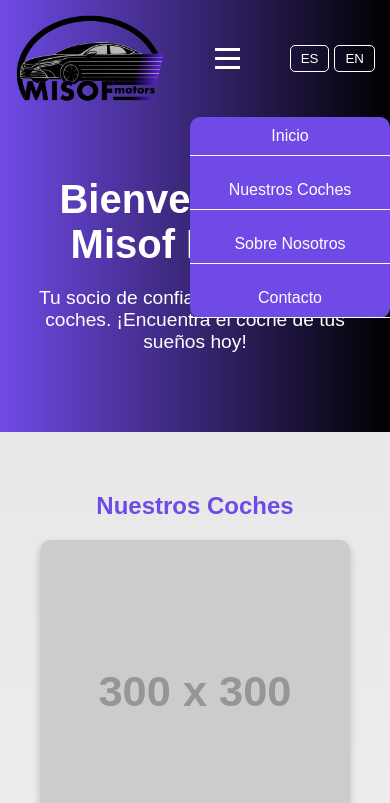
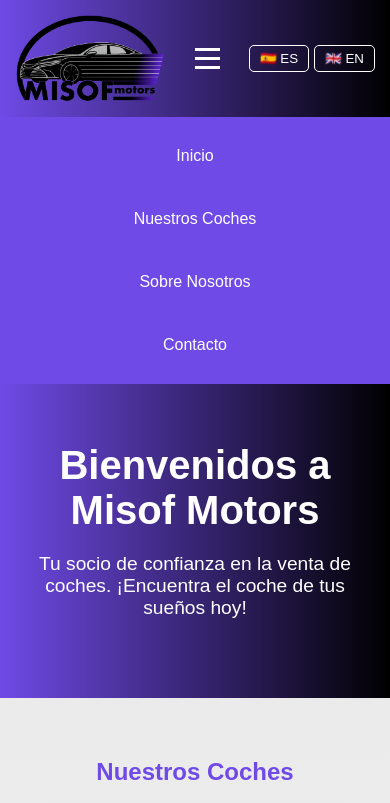
Before and after one commit to misofmotors/misofmotors.github.io, a plain HTML site: page index.html in a window 390 px wide. Both pictures are taken after a click on the element 227 px from the left and 58 px from the top of the page. Shown: the top 803 px of the page. Drawn offline with Linux system fonts and the light colour scheme; placeholder pictures from the web are drawn by us.

Commit message:
Change toggle menu design

```diff
--- a/index.html
+++ b/index.html
@@ -34,13 +34,11 @@
             text-decoration: none;
             color: white;
             padding: 10px;
-            border-bottom: 1px solid #fff;
             font-size: 18px;
         }
 
         nav a:hover {
-            color: #000;
-            background-color: #fff;
+            color: #6f4ae6;
         }
 
         .menu-toggle {
@@ -84,12 +82,15 @@
                 top: 100%;
                 right: 0;
                 background-color: #6f4ae6;
-                border-radius: 10px;
-                width: 200px;
+                width: 100%;
                 text-align: center;
+                padding: 15px 0;
             }
 
             nav a {
+                text-decoration: none;
+                color: white;
+                padding: 15px;
                 font-size: 16px;
             }
 
@@ -178,7 +179,13 @@
     <script>
         function toggleMenu() {
             const nav = document.querySelector('nav');
+            const hero = document.querySelector('.hero');
             nav.classList.toggle('open');
+            if (nav.classList.contains('open')) {
+                hero.style.marginTop = nav.offsetHeight - 1 + 'px';
+            } else {
+                hero.style.marginTop = '0';
+            }
         }
 
         function switchLanguage(lang) {
@@ -190,6 +197,16 @@
 
         document.addEventListener('DOMContentLoaded', () => {
             switchLanguage('es');
+        });
+
+        window.addEventListener('resize', () => {
+            const nav = document.querySelector('nav');
+            const hero = document.querySelector('.hero');
+
+            if (window.innerWidth > 768) {
+                nav.classList.remove('open');
+                hero.style.marginTop = '0';
+            }
         });
     </script>
 </head>
@@ -212,8 +229,8 @@
             <a href="#contact" data-lang="en" style="display: none;">Contact</a>
         </nav>
         <div class="language-switch">
-            <button onclick="switchLanguage('es')">ES</button>
-            <button onclick="switchLanguage('en')">EN</button>
+            <button onclick="switchLanguage('es')">🇪🇸 ES</button>
+            <button onclick="switchLanguage('en')">🇬🇧 EN</button>
         </div>
     </header>
 
```
